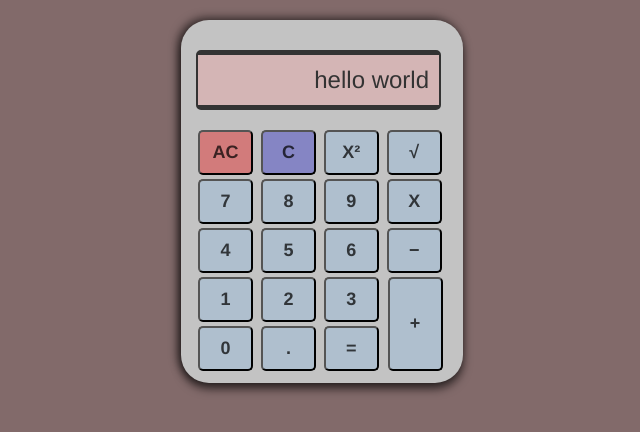
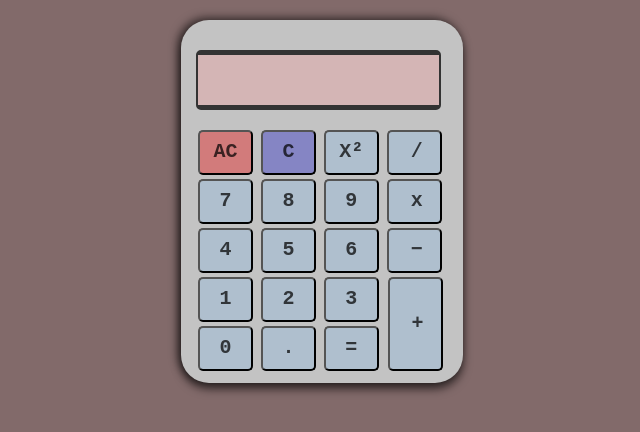
Before and after one commit to kirkdrichardson/jsCalc, a plain HTML site: page index.html in a window 1280 px wide. Both pictures are taken after a click on the button "AC". Shown: the whole page, without its empty margins (318-958 px from the left). Drawn offline with nearby package versions, Linux system fonts and the light colour scheme; a web font is replaced by a local one.

Commit message:
JS Logic & button changes

```diff
--- a/files/script.js
+++ b/files/script.js
@@ -1,12 +1,41 @@
 $(function() {
 
-  $("#display").val("hello world"); // variable here to add input as typed
+  // replace characters w/ their JS operands
+  function cleanInput(str) {
+    var switchObj = {"\u{2212}": "-", "x": "*"}; // key: value == item to be replaced: replacement
+    var re = new RegExp(Object.keys(switchObj).join("|"), "gu"); // use | separated keys for matches
+    return str.replace(re, (match) => switchObj[match]); // replace matches w/ their value in switchObj
+  }
 
-// next step: get input working
-  $("#calc").on("click", ".key", function() {
-    event.preventDefault();
-    alert("working");
-  });
+  // evaluate cleaned string
+  function calculate(str) {
+    str = cleanInput(str);
+    try {
+      return eval(str);
+    }
+    catch(e) {
+      return "Syntax Error";
+    }
+  }
 
+  // button logic chain
+  function buttonHandling() {
+    var screen = document.getElementById('display'); // output screen
+    var str = $(this).val(); // the char pressed
 
-});
+    if (str === "AC")
+      screen.value = ""; // clear screen
+    else if (str === "C")
+      screen.value = screen.value.slice(0, screen.value.length - 1); // remove char @ last str index
+    else if (str === "X²")
+      screen.value += "**2"; // replace displayed char w/ JS notation
+    else if (str === "=")
+      screen.value = calculate(screen.value); // run calculate Fx
+    else
+      screen.value += str; // append char to display str
+  }
+
+// event listener
+$(".key").on("click", buttonHandling);
+
+}); // doc ready
--- a/files/style.css
+++ b/files/style.css
@@ -1,10 +1,12 @@
 html, body {
     height: 100%;
+
 }
 
 #bkg {
     background-color: #826a6a;
-    height: 100%
+    height: 100%;
+    overflow: auto;
 }
 
 #container {
@@ -28,7 +30,8 @@ html, body {
     width: 245px;
     height: 60px;
     text-align: right;
-    font-size: 24px;
+    font-size: 28px;
+    font-family: cursive;
     border: 2px solid;
     border-top: 5px solid;
     border-bottom: 5px solid;
@@ -41,8 +44,9 @@ html, body {
 
 
 .key {
-    font-size: 18px;
-    font-weight: bold;
+    font-size: 20px;
+    font-weight: bolder;
+    font-family: monospace;
     color: rgba(0, 0, 0, 0.72);
     padding: 2px 10px;
     margin: 2px;
@@ -52,11 +56,11 @@ html, body {
     background: #afbfce;
 }
 
-#allClear {
+#ac {
   background: rgba(218, 92, 92, 0.69);
 }
 
-#clear {
+#c {
   background: rgba(99, 99, 198, 0.64);
 }
 
--- a/index.html
+++ b/index.html
@@ -5,11 +5,7 @@
   <meta name="viewport" content="width=device-width, initial-scale=1">
   <link rel="stylesheet" type="text/css" href="./files/style.css">
   <link rel="stylesheet" href="https://maxcdn.bootstrapcdn.com/bootstrap/3.3.7/css/bootstrap.min.css">
-  <link rel="stylesheet" href="https://cdnjs.cloudflare.com/ajax/libs/font-awesome/4.7.0/css/font-awesome.min.css">
-  <link href="https://fonts.googleapis.com/css?family=Droid+Sans" rel="stylesheet">
-  <link href="https://fonts.googleapis.com/css?family=VT323" rel="stylesheet">
   <script src="https://ajax.googleapis.com/ajax/libs/jquery/3.2.1/jquery.min.js"></script>
-  <script src="https://maxcdn.bootstrapcdn.com/bootstrap/3.3.7/js/bootstrap.min.js"></script>
   <script src="./files/script.js"></script>
 </head>
 
@@ -17,32 +13,32 @@
   <div id ="bkg">
     <div id="container">
       <div id="calc" class="container-fluid">
-        <form action="" method="">
-            <input action="getInput" type="text" id="display" disabled>
+        <form action="#" method="#">
+            <input type="text" id="display" value="" disabled>
           <br>
-          <input type="button" value="AC" class="key" id="allClear">
-          <input type="button" value="C" class="key" id="clear">
-          <input type="button" value="X&sup2;" class="key" id="square">
-          <input type="button" value="&radic;" class="key" id="squareRoot">
+          <input type="button" value="AC" class="key" id="ac">
+          <input type="button" value="C" class="key" id="c">
+          <input type="button" value="X&sup2;" class="key">
+          <input type="button" value=" / " class="key">
           <br>
-          <input type="button" value="7" class="key" id="seven">
-          <input type="button" value="8" class="key" id="eight">
-          <input type="button" value="9" class="key" id="nine">
-          <input type="button" value="X" class="key" id="multiply">
+          <input type="button" value="7" class="key">
+          <input type="button" value="8" class="key">
+          <input type="button" value="9" class="key">
+          <input type="button" value=" x " class="key">
           <br>
-          <input type="button" value="4" class="key" id="four">
-          <input type="button" value="5" class="key" id="five">
-          <input type="button" value="6" class="key" id="six">
-          <input type="button" value="&#8722;" class="key" id="subtract">
+          <input type="button" value="4" class="key">
+          <input type="button" value="5" class="key">
+          <input type="button" value="6" class="key">
+          <input type="button" value=" &#8722; " class="key">
           <br>
-          <input type="button" value="1" class="key" id="one">
-          <input type="button" value="2" class="key" id="two">
-          <input type="button" value="3" class="key" id="three">
-          <input type="button" value="&#43;" class="key" id="plus">
+          <input type="button" value="1" class="key">
+          <input type="button" value="2" class="key">
+          <input type="button" value="3" class="key">
+          <input type="button" value=" &#43; " class="key" id="plus">
           <br>
-          <input type="button" value="0" class="key" id="zero">
-          <input type="button" value="&#46;" class="key" id="decimal">
-          <input type="button" value="&#61;" class="key" id="equals">
+          <input type="button" value="0" class="key">
+          <input type="button" value="&#46;" class="key">
+          <input type="button" value="&#61;" class="key">
         </form>
       </div>
     </div>
```
